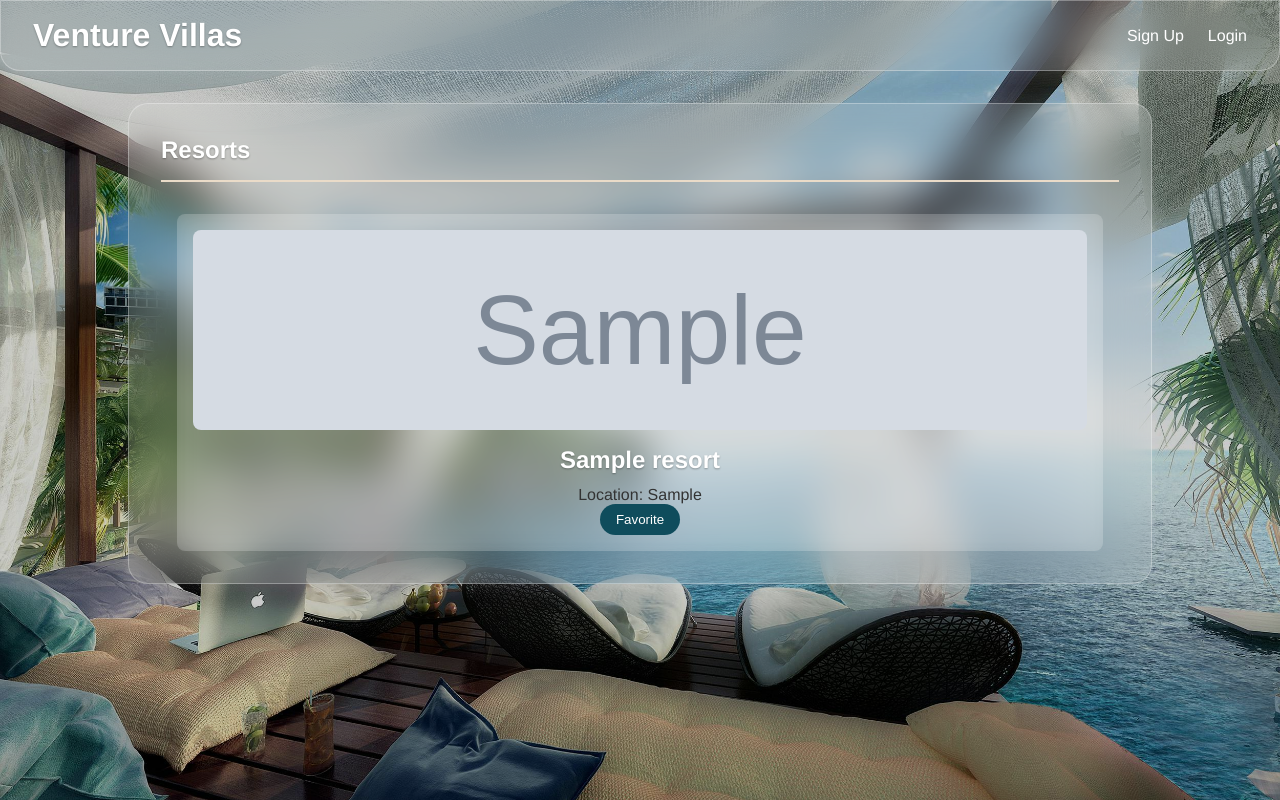
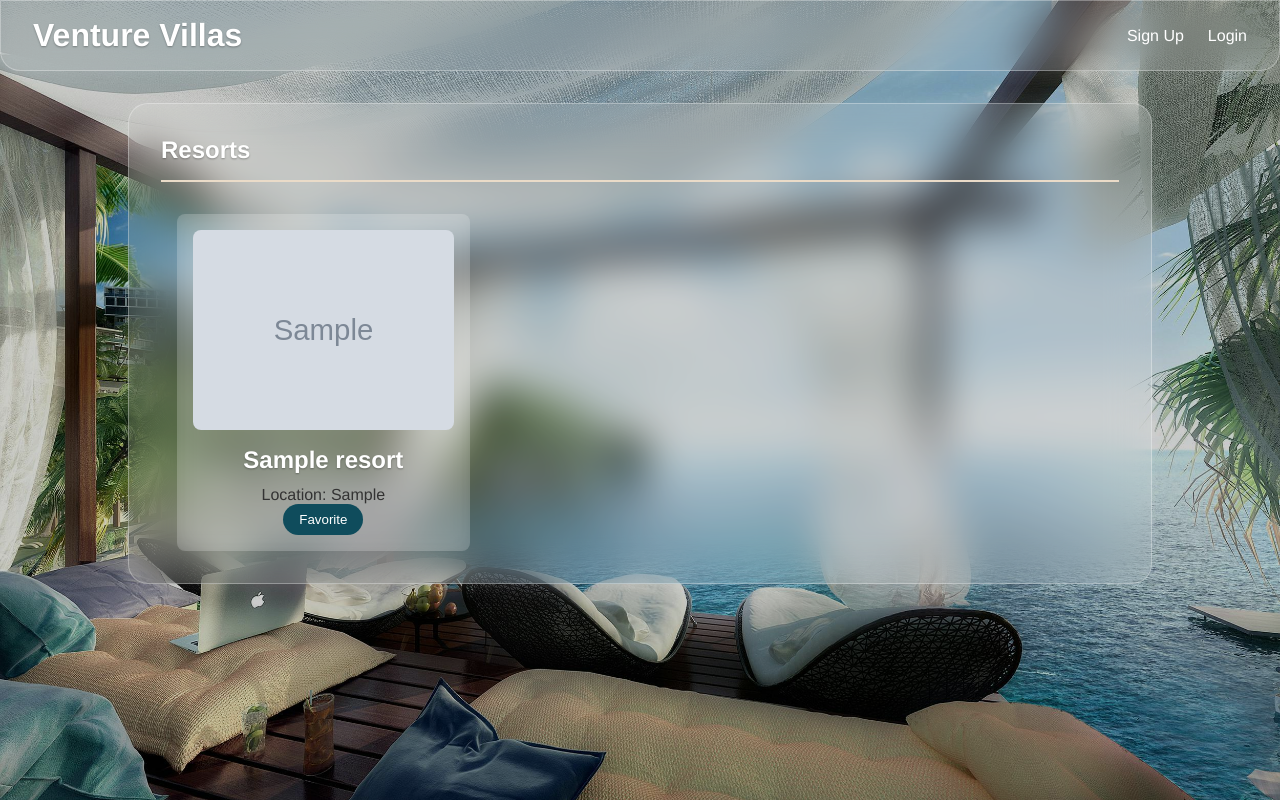
Before and after one commit to cdenzelcoleman/Venture-Villas, a Django app: page /resorts-page/ in a window 1280 px wide. Run offline with Django 5.2, Linux system fonts and the light colour scheme; tables that the repository leaves empty hold one stand-in row (values such as "Sample post"); grey boxes marked "Sample" are stand-in pictures.

Commit message:
add css 3 row grid to resorts page

```diff
--- a/main_app/static/css/resorts/resorts_page.css
+++ b/main_app/static/css/resorts/resorts_page.css
@@ -1,6 +1,6 @@
 .resort-grid {
     display: grid;
-    grid-template-columns: repeat(auto-fit, minmax(200px, 1fr));
+    grid-template-columns: repeat(3, 1fr);
     gap: 1.5rem;
     padding: 0 1rem;
   }
@@ -42,14 +42,6 @@
     background-color: var(--muted-sage);
 }
 
-/* resort-grid {
-    display: grid;
-    grid-template-columns: repeat(3, 2fr);
-    gap: 1.5rem;
-    padding: 0 1rem;
- } */
-
-
 @media (max-width: 768px) {
     .resort-grid {
       grid-template-columns: repeat(2, 1fr);
```
Also changed, not shown: main_app/migrations/0004_resort_favorite_by.py (added). Lines whose indentation alone changed are shown as unchanged.
